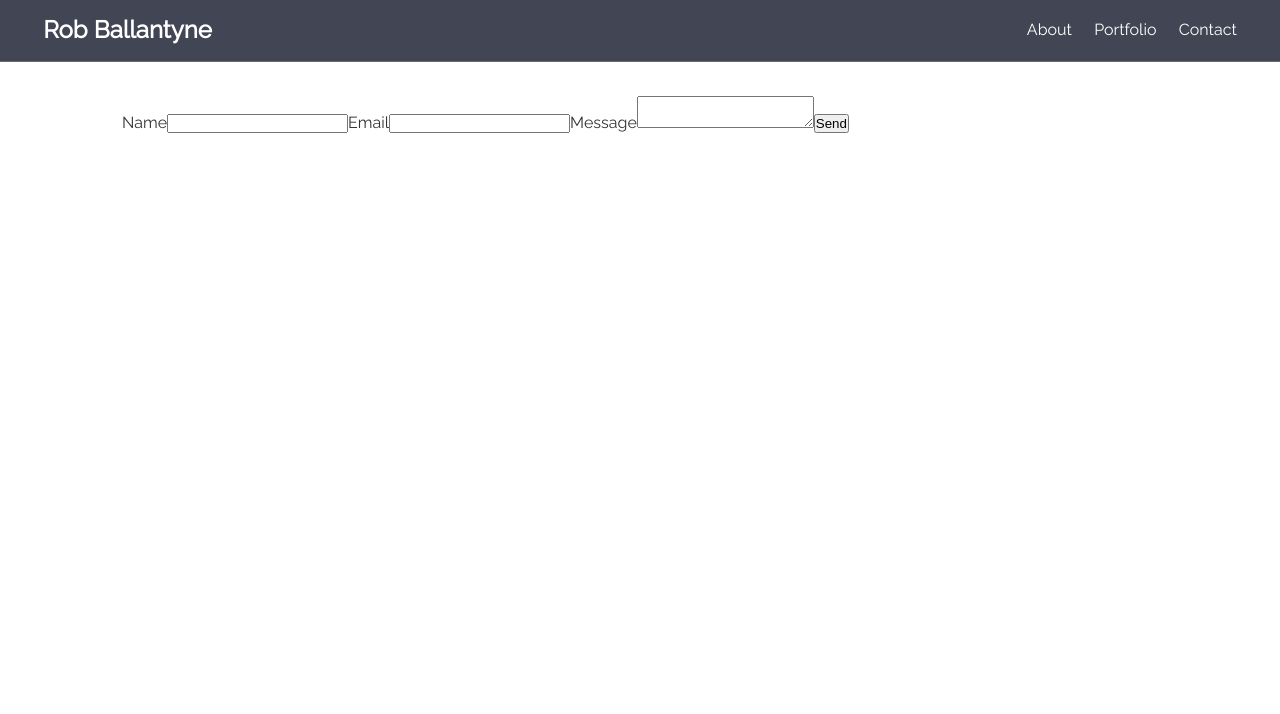
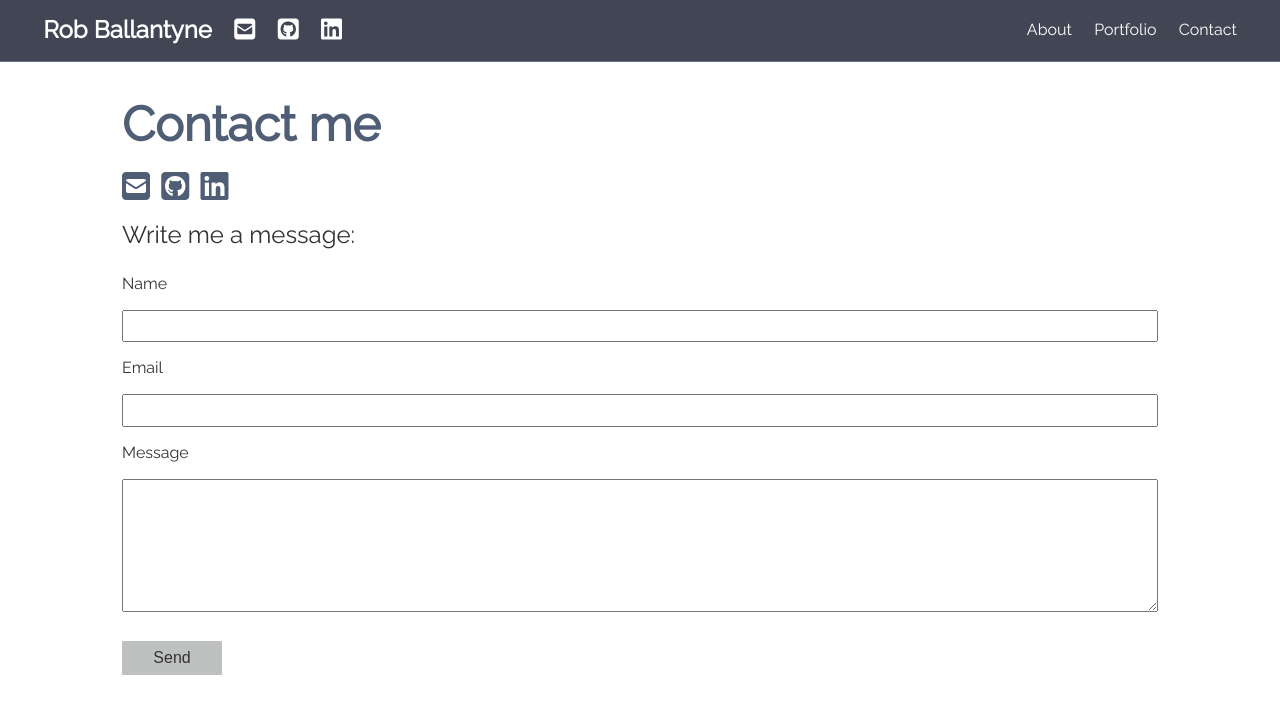
Before and after one commit to RABallantyne/portfolio-app, a React (Create React App) app: page /contact in a window 1280 px wide. Shown: the top 714 px of the page. Built offline with nearby package versions, Linux system fonts and the light colour scheme.

Commit message:
contact page done

```diff
--- a/public/index.html
+++ b/public/index.html
@@ -14,9 +14,13 @@
       href="https://fonts.googleapis.com/css?family=Raleway&display=swap"
       rel="stylesheet"
     />
+    <script
+      src="https://kit.fontawesome.com/9be21f74a7.js"
+      crossorigin="anonymous"
+    ></script>
     <link rel="manifest" href="%PUBLIC_URL%/manifest.json" />
 
-    <title>React App</title>
+    <title>Rob Ballantyne</title>
   </head>
   <body>
     <noscript>You need to enable JavaScript to run this app.</noscript>
--- a/src/components/Contact.js
+++ b/src/components/Contact.js
@@ -14,13 +14,45 @@ export default function Contact() {
       .then(
         result => {
           console.log(result.text);
+          if (result.text === 'OK') {
+            alert('Thank you for your e-mail');
+          }
         },
         error => {
           console.log(error.text);
         }
       );
+    document.querySelector('.contact-form').reset();
   };
   return (
+    <>
+      <h1 className='large text-primary'>Contact me</h1>
+      <div className='icons'>
+        <a
+          href='mailto:RABallantyne@gmail.com'
+          rel='noopener noreferrer'
+          target='_blank'
+        >
+          <i class='fas fa-envelope-square fa-2x'></i>
+        </a>
+        <a
+          href='https://github.com/RABallantyne/'
+          rel='noopener noreferrer'
+          target='_blank'
+        >
+          <i class='fab fa-github-square fa-2x'></i>
+        </a>
+        <a
+          href='https://www.linkedin.com/in/rob-ballantyne-73b66b45/'
+          rel='noopener noreferrer'
+          target='_blank'
+        >
+          <i class='fab fa-linkedin fa-2x'></i>
+        </a>
+      </div>
+
+      <p className='lead'>Write me a message:</p>
+
       <form className='contact-form' onSubmit={sendEmail}>
         <input type='hidden' name='contact_number' />
         <label>Name</label>
@@ -29,7 +61,8 @@ export default function Contact() {
         <input type='email' name='user_email' />
         <label>Message</label>
         <textarea name='message' />
-      <input type='submit' value='Send' />
+        <input className='btn btn-light' type='submit' value='Send' />
       </form>
+    </>
   );
 }
--- a/src/components/Navbar.js
+++ b/src/components/Navbar.js
@@ -6,6 +6,27 @@ const Navbar = () => {
     <nav className='navbar bg-dark'>
       <h1>
         <Link to='/'>Rob Ballantyne</Link>
+        <a
+          href='mailto:RABallantyne@gmail.com'
+          rel='noopener noreferrer'
+          target='_blank'
+        >
+          <i class='fas fa-envelope-square'></i>
+        </a>
+        <a
+          href='https://github.com/RABallantyne/'
+          rel='noopener noreferrer'
+          target='_blank'
+        >
+          <i class='fab fa-github-square'></i>
+        </a>
+        <a
+          href='https://www.linkedin.com/in/rob-ballantyne-73b66b45/'
+          rel='noopener noreferrer'
+          target='_blank'
+        >
+          <i class='fab fa-linkedin'></i>
+        </a>
       </h1>
       <ul>
         <li>
--- a/src/scss/style.scss
+++ b/src/scss/style.scss
@@ -72,3 +72,35 @@ img {
     text-align: center;
   }
 }
+
+//contact form
+
+.contact-form {
+  display: flex;
+  flex-direction: column;
+  // align-items: center;
+  // margin: 1em;
+  // padding: 1em;
+  // width: 80%;
+  input {
+    // width: 50%;
+    padding: 0.5em;
+    margin: 1em 0;
+  }
+  textarea {
+    // width: 50%;
+    padding: 0.5em;
+    margin: 1em 0;
+    height: 10em;
+  }
+  .btn {
+    width: 100px;
+  }
+}
+.icons {
+  padding-bottom: 0.7em;
+  a {
+    padding: 0 0.7em 0.5em 0;
+    margin-left: 0;
+  }
+}
```
Also changed, not shown: src/dist/css/style.css. Lines whose indentation alone changed are shown as unchanged.
